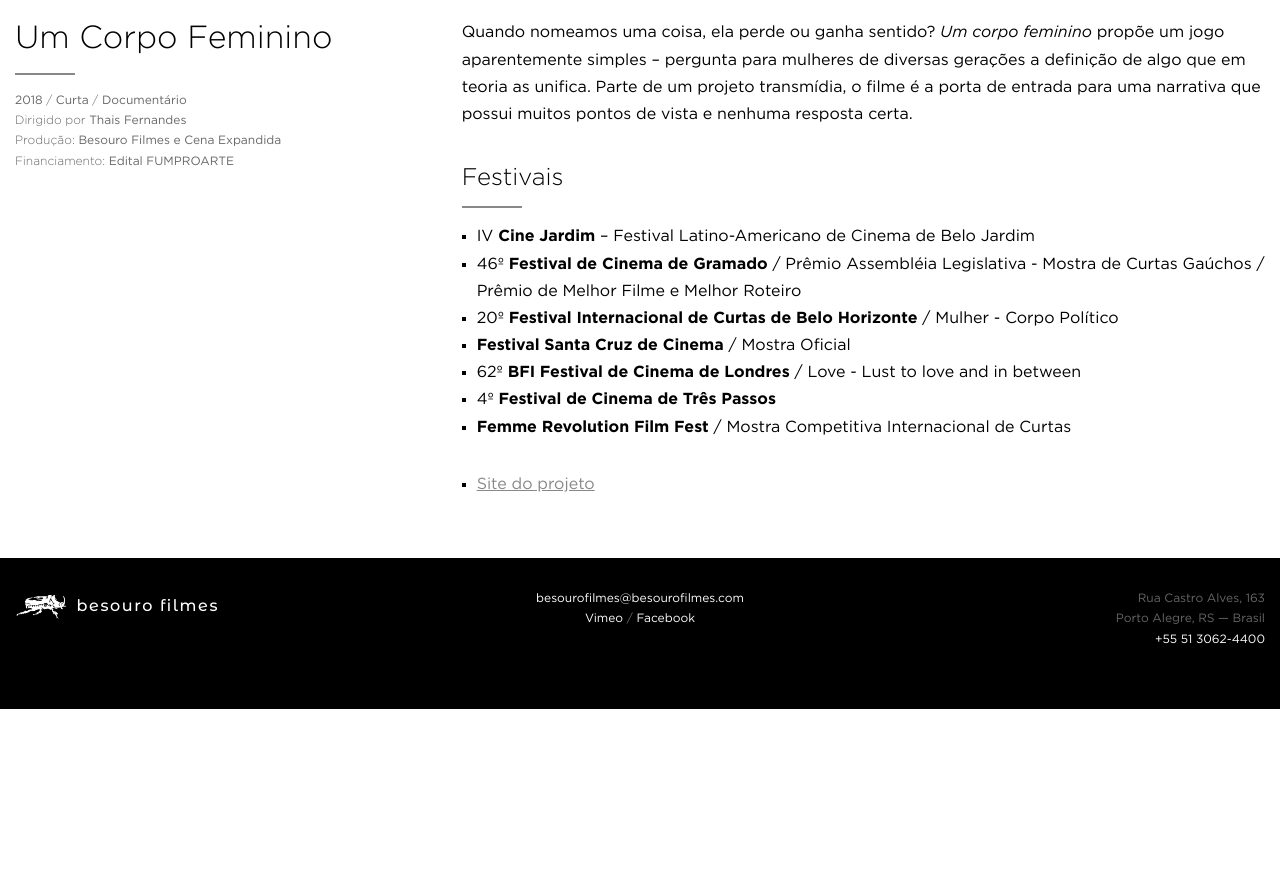
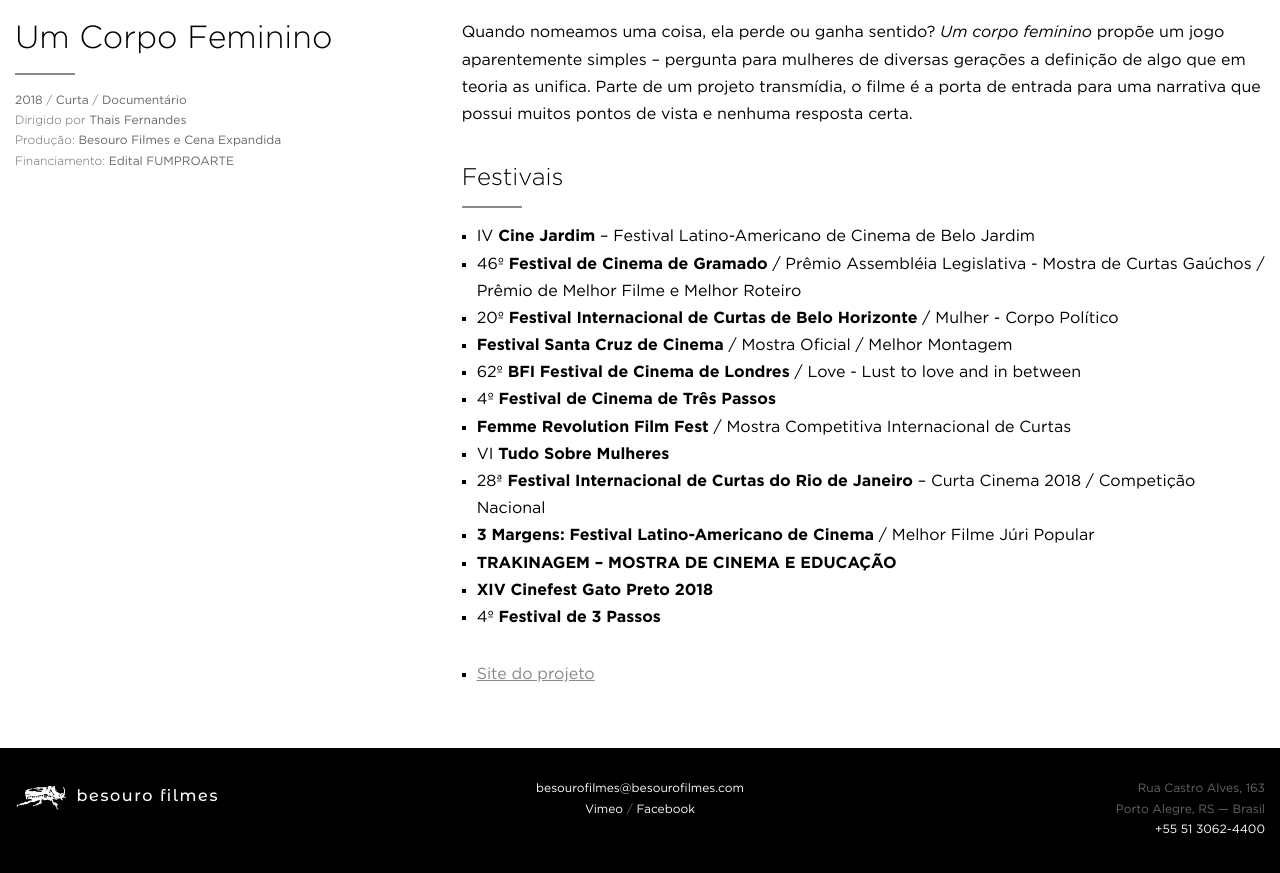
Before and after one commit to arthrfrts/besouro, a Jekyll site: the page built from _projects/um-corpo-feminino.md, in a window 1280 px wide and 900 px high, scrolled down 829 px. Shown: the top 873 px of the window. Built offline with Jekyll 4.4.1, drawn with Linux system fonts in a browser that asks for light colours; before the commit the page ends 1538 px from its top, so only the background shows below that.

Commit message:
Updated Um Corpo Feminino

```diff
--- a/_projects/um-corpo-feminino.md
+++ b/_projects/um-corpo-feminino.md
@@ -23,10 +23,17 @@ Quando nomeamos uma coisa, ela perde ou ganha sentido? _Um corpo feminino_ prop
 * IV **Cine Jardim** – Festival Latino-Americano de Cinema de Belo Jardim
 * 46º **Festival de Cinema de Gramado** / Prêmio Assembléia Legislativa - Mostra de Curtas Gaúchos / Prêmio de Melhor Filme e Melhor Roteiro
 * 20º **Festival Internacional de Curtas de Belo Horizonte** / Mulher - Corpo Político
-* **Festival Santa Cruz de Cinema** / Mostra Oficial
+* **Festival Santa Cruz de Cinema** / Mostra Oficial / Melhor Montagem
 * 62º **BFI Festival de Cinema de Londres** / Love - Lust to love and in between
 * 4º **Festival de Cinema de Três Passos**
 * **Femme Revolution Film Fest** / Mostra Competitiva Internacional de Curtas
+* VI **Tudo Sobre Mulheres**
+* 28ª **Festival Internacional de Curtas do Rio de Janeiro** – Curta Cinema 2018 / Competição Nacional
+* **3 Margens: Festival Latino-Americano de Cinema** / Melhor Filme Júri Popular
+* **TRAKINAGEM – MOSTRA DE CINEMA E EDUCAÇÃO**
+* **XIV Cinefest Gato Preto 2018**
+* 4º **Festival de 3 Passos**
+
 
 
 * [Site do projeto](http://www.afemalebodyproject.com/index-port.php#top)
```
